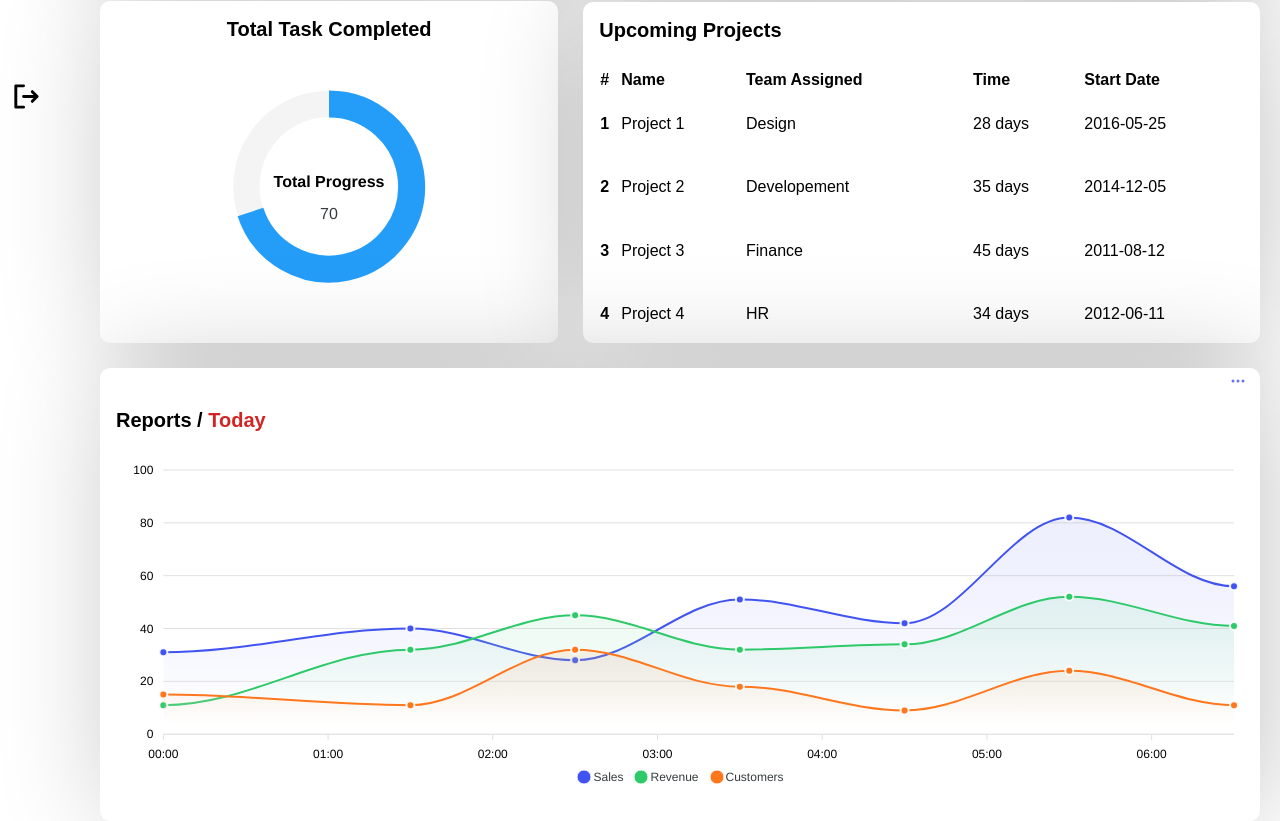
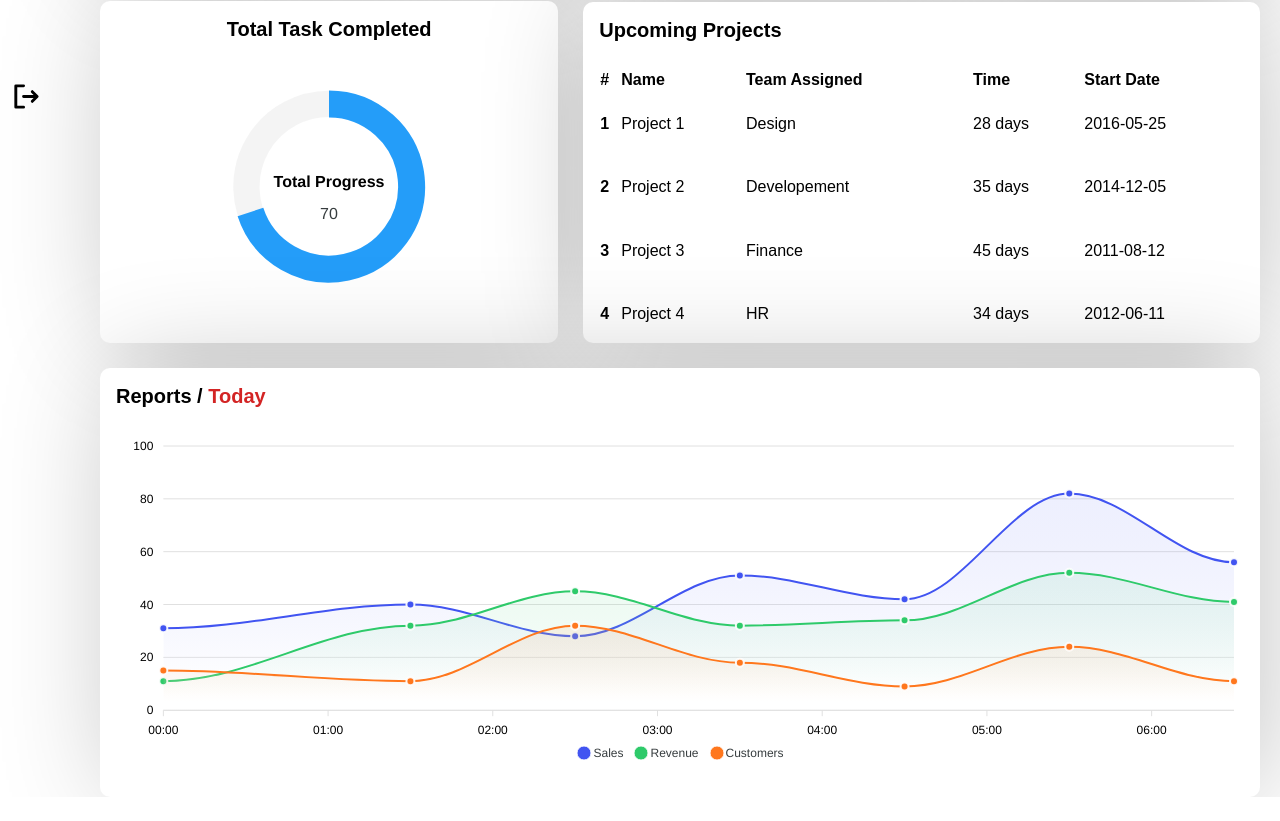
Before and after one commit to AtharvaBadhan/dashboard, a React (Create React App) app: page /home in a window 1280 px wide. Shown: the part 595-1416 px from the top of the page. After the commit the page ends 1392 px from the top, so only its background shows below. Built offline with nearby package versions, Linux system fonts and the light colour scheme; a web font is replaced by a local one.

Commit message:
2nd phase

```diff
--- a/public/index.html
+++ b/public/index.html
@@ -1,8 +1,8 @@
 <!DOCTYPE html>
-<html lang="en">
+<html lang="en" style="background-color: white;">
   <head>
     <meta charset="utf-8" />
-    <link rel="icon" href="./Favicon.svg" />
+    <link rel="icon" href="./Favicon.png" />
     <meta name="viewport" content="width=device-width, initial-scale=1" />
     <meta name="theme-color" content="#000000" />
     <meta
--- a/src/Components/Dashboard/Dashboard.css
+++ b/src/Components/Dashboard/Dashboard.css
@@ -7,7 +7,7 @@
     margin-top: 48px;
     padding-right: 20px;
     height: 100%;
-
+    transition: .5s;
 }
 
 
--- a/src/Components/Dashboard/Dashboard.jsx
+++ b/src/Components/Dashboard/Dashboard.jsx
@@ -396,9 +396,6 @@ export default function Dashboard() {
         <div className="col-lg-12 card-graph">
           <div className="card">
             <div className="filter">
-              <a className="icon" href="#" data-bs-toggle="dropdown">
-                <BsThreeDots />
-              </a>
               <ul className="dropdown-menu dropdown-menu-end dropdown-menu-arrow">
                 <li className="dropdown-header text-start">
                   <h6>Filter</h6>
--- a/src/Components/SideBar/SideBar.css
+++ b/src/Components/SideBar/SideBar.css
@@ -155,6 +155,7 @@ box-shadow: inset 28px 3px 46px -35px rgba(27,27,28,1); */
 .show {
   left: 0;
   width: 200px;
+  transition: 0.5s;
 }
 
 .body-pd {
--- a/src/Components/User/User.css
+++ b/src/Components/User/User.css
@@ -58,7 +58,7 @@
     outline: none;
 }
 .panel .panel-heading .form-control::placeholder{
-    color: rgba(255,255,255,0.5);
+    color: #000;
     font-size: 15px;
     font-weight: 500;
 }
```
Also changed, not shown: public/Favicon.png (added).
